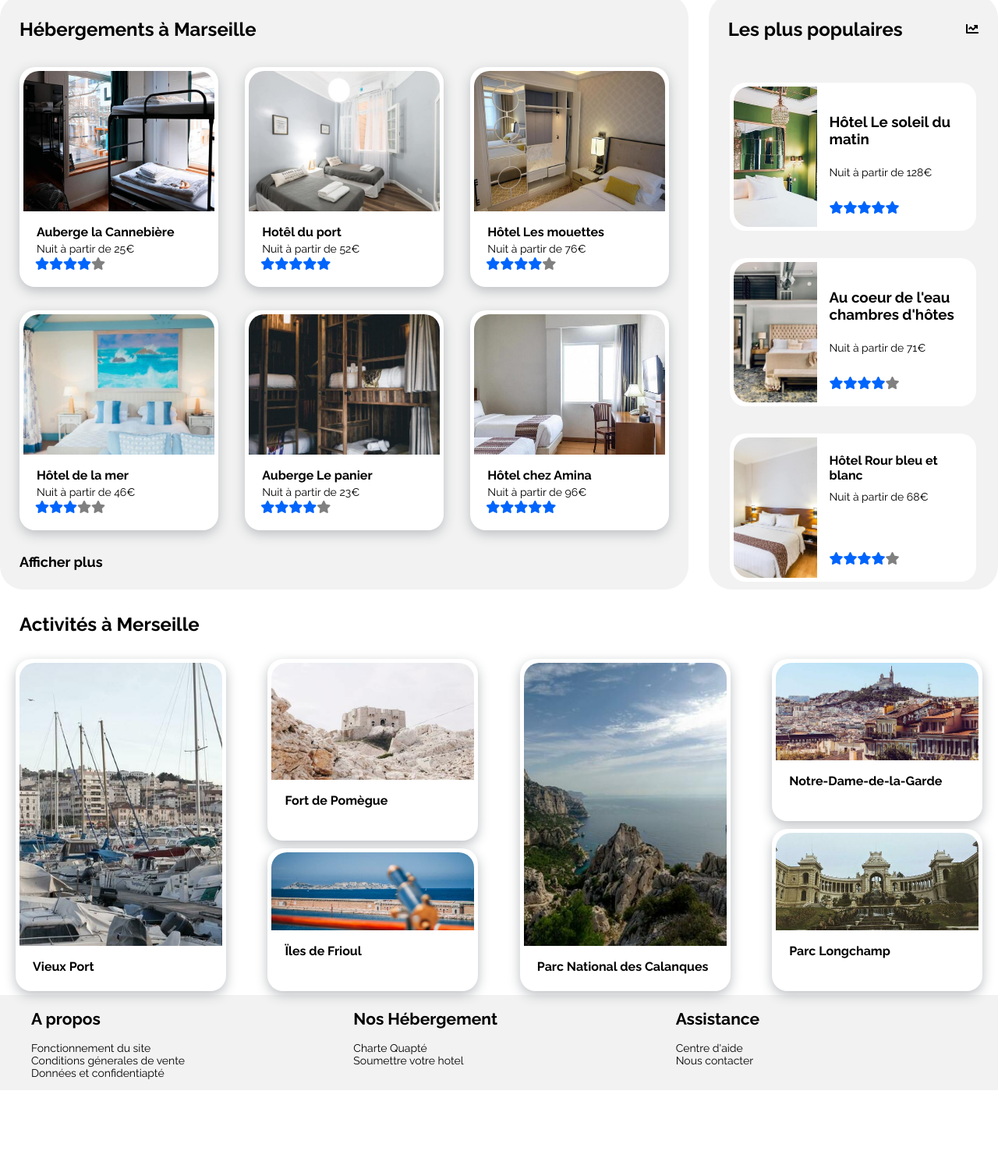
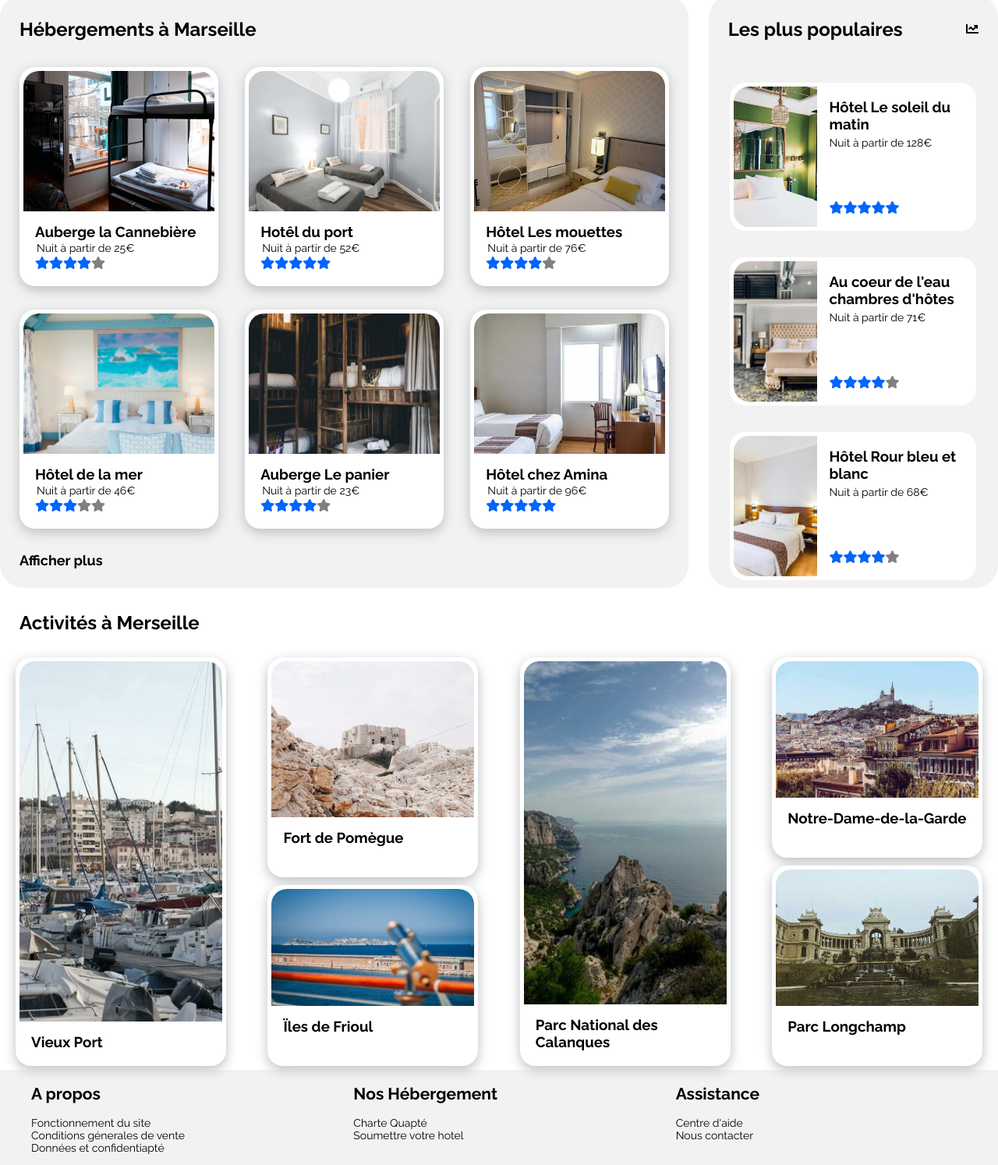
Before and after one commit to ilyass-ezzouine/EZZOUINE_ILYASS_2_25022021, a plain HTML site: page index.html in a window 1280 px wide. Shown: the part 326-1820 px from the top of the page at 78% size. Before the commit the page ends 1724 px from the top, so only its background shows below. Drawn offline with Linux system fonts and the light colour scheme.

Commit message:
Signed-off-by: Ilyass EZZOUINE <ilyass.ezzouine1@gmail.com>

```diff
--- a/P2.css
+++ b/P2.css
@@ -20,7 +20,7 @@ header {
     display: flex;
 }
 
-.onglet a{
+.onglet a {
     font-size: 20px;
     text-decoration: none;
     color: black;
@@ -36,15 +36,33 @@ header {
     order: 3;
     width: 50%;
     text-align: center;
+    border-bottom: 3px solid #f2f2f2;
+}
+
+.onglet:nth-child(2):hover {
+    border-bottom: 3px solid #0065fc;
+}
+
+.onglet:nth-child(2) a:hover {
+    color: #0065fc;
 }
 
 .onglet:nth-child(3) {
     text-align: center;
     order: 4;
     width: 50%;
+    border-bottom: 3px solid #f2f2f2;
 }
 
-.onglet:nth-child(4) a{
+.onglet:nth-child(3):hover {
+    border-bottom: 3px solid #0065fc;
+}
+
+.onglet:nth-child(3) a:hover {
+    color: #0065fc;
+}
+
+.onglet:nth-child(4) a {
     color: #0065fc;
     font-weight: bold;
 }
@@ -73,12 +91,14 @@ p:nth-child(1) {
     margin-bottom: 30px;
     padding-left: 20px;
 }
+
 .searchbar {
     font-weight: bold;
     font-size: 100%;
     border-color: #f2f2f2;
     border-style: solid;
 }
+
 .button {
     background-color: #0065fc;
     color: white;
@@ -89,6 +109,7 @@ p:nth-child(1) {
     border-radius: 10px;
     width: 40px;
 }
+
 .icon {
     display: flex;
     font-size: 100%;
@@ -105,7 +126,7 @@ p:nth-child(1) {
     flex-wrap: wrap;
     display: flex;
     align-items: center;
-  padding-left:20px;
+    padding-left: 20px;
 }
 
 .filter {
@@ -188,7 +209,6 @@ p:nth-child(1) {
 }
 
 section {
-
     display: flex;
     align-items: flex-start;
     flex-direction: column;
@@ -202,6 +222,7 @@ section {
     background-color: #f2f2f2;
     flex-direction: column;
 }
+
 .hebergements_populaires .articlesection a {
     display: flex;
     background: white;
@@ -222,19 +243,19 @@ section {
     font-weight: bold;
 }
 
-.iconsection{
+.iconsection {
     display: flex;
     align-items: center;
     justify-content: center;
 }
 
-.hebergements_populaires .articlesection .picturesection{
-        width:50%;
+.hebergements_populaires .articlesection .picturesection {
+    width: 50%;
     height: 100%;
     border-radius: 20px;
 }
 
-.photohebergement{
+.photohebergement {
     width: 100%;
     height: 180px;
     border-radius: 20px 0 0 20px;
@@ -243,27 +264,29 @@ section {
 }
 
 .infohebergement {
-
     display: flex;
     flex-direction: column;
     width: 50%;
     padding: 15px 0px 15px 15px
 }
-.infohebergement p{
+
+.infohebergement p {
     margin: 5px 0 5px 0;
+}
 
-}
-.infohebergement p:nth-child(1){
+.infohebergement p:nth-child(1) {
     font-size: 16px;
 }
- .infohebergement p:nth-child(2){
+
+.infohebergement p:nth-child(2) {
     font-size: 14px;
 }
+
 .infohebergement .fas {
     color: #0065fc;
 }
 
-.infohebergement .fas.gris{
+.infohebergement .fas.gris {
     color: gray;
 }
 
@@ -282,34 +305,34 @@ section {
     display: flex;
     flex-direction: column;
     background-color: white;
-  padding:5px;
+    padding: 5px;
     box-shadow: 0px 5px 15px #bcbfc2;
     border-radius: 20px;
     margin: 10px;
-
 }
 
-.hebergements .articlesection .picturesection{
-  width:100%;
+.hebergements .articlesection .picturesection {
+    width: 100%;
 }
 
-.hebergements .articlesection .picturesection .photohebergement{
+.hebergements .articlesection .picturesection .photohebergement {
     border-radius: 20px 20px 0 0;
 }
-.hebergements .articlesection .infohebergement{
-  width:100%;
+
+.hebergements .articlesection .infohebergement {
+    width: 100%;
 }
 
 .hebergements .articlesection .infohebergement p {
     margin: 2px;
 }
 
-.articlesection a{
+.articlesection a {
     text-decoration: none;
     color: black;
 }
 
-.linkafficherplus{
+.linkafficherplus {
     text-decoration: none;
     color: black;
     font-size: 18px;
@@ -324,7 +347,7 @@ section {
     flex-direction: column;
 }
 
-.activites .articlesection a{
+.activites .articlesection a {
     display: flex;
     flex-direction: column;
     background-color: white;
@@ -332,24 +355,34 @@ section {
     box-shadow: 0px 5px 15px #bcbfc2;
     border-radius: 20px;
     margin: 10px;
-
 }
 
-.activites .articlesection .picturesection{
-  width:100%;
+.activites .articlesection .picturesection {
+    width: 100%;
     height: 50%;
     overflow: hidden;
 }
 
-.activites .articlesection .picturesection .photohebergement{
+.activites .articlesection .picturesection .photohebergement {
     border-radius: 20px 20px 0 0;
 }
-.activites .articlesection .infohebergement{
-  width:100%;
 
+.activites .articlesection .infohebergement {
+    width: 100%;
 }
+
 .activites .articlesection .infohebergement p {
-  margin:2px ;
+    margin: 2px;
+}
+
+.activites h3,
+.hebergements h3,
+.hebergements_populaires h3 {
+    margin: 0;
+}
+
+.hebergements_populaires a {
+    margin: 0;
 }
 
 .bottomcontainer {
@@ -370,6 +403,7 @@ footer {
     padding-left: 20px;
     font-size: 14px;
 }
+
 .footertext {
     text-decoration: none;
     color: black;
@@ -393,10 +427,20 @@ footer {
         margin-left: 0px;
         order: 2;
         width: auto;
+        border-bottom: none;
+    }
+    .onglet:nth-child(2):hover {
+        border-bottom: none;
+        border-top: 3px solid #0065fc;
     }
     .onglet:nth-child(3) {
         width: auto;
         order: 3;
+        border-bottom: none;
+    }
+    .onglet:nth-child(3):hover {
+        border-bottom: none;
+        border-top: 3px solid #0065fc;
     }
     .onglet:nth-child(4) {
         order: 4;
@@ -412,7 +456,7 @@ footer {
     .textrecherche {
         display: initial;
     }
-  .button{
+    .button {
         border-radius: 0 10px 10px 0;
         width: 110px;
     }
@@ -443,7 +487,7 @@ footer {
         align-items: stretch;
     }
     .hebergements_populaires {
-    order:2;
+        order: 2;
         display: flex;
         width: 29%;
         padding: 10px;
@@ -453,17 +497,17 @@ footer {
         align-items: center;
         justify-content: space-between;
     }
-  .hebergements_populaires .articlesection{
+    .hebergements_populaires .articlesection {
         width: 90%;
     }
-  .hebergements_populaires .articlesection .picturesection{
-    width:35%;
+    .hebergements_populaires .articlesection .picturesection {
+        width: 35%;
     }
-  .hebergements_populaires .articlesection .infohebergement{
-    width:65%;
+    .hebergements_populaires .articlesection .infohebergement {
+        width: 65%;
     }
     .hebergements {
-    order:1;
+        order: 1;
         display: flex;
         width: 69%;
         padding: 10px;
@@ -475,8 +519,8 @@ footer {
         align-items: stretch;
     }
     .hebergements .articlesection {
-    width:33%;
-    padding:15px;
+        width: 33%;
+        padding: 15px;
     }
     .hebergements .articlesection a {
         display: flex;
@@ -487,47 +531,48 @@ footer {
         margin: 0;
         height: 100%;
     }
-  .linkafficherplus{
-    padding:15px 15px 15px 15px;
+    .linkafficherplus {
+        padding: 15px 15px 15px 15px;
     }
-  .activites{
-  order:3;
+    .activites {
+        order: 3;
         flex-direction: row;
         flex-wrap: wrap;
         justify-content: space-between;
         align-items: stretch;
     }
-  .activites .articlesection a{
-    height:100%;
+    .activites .articlesection a {
+        height: 100%;
     }
-  .activites .articlesection .picturesection{
+    .activites .articlesection .picturesection {
         height: auto;
         flex-grow: 1;
     }
-  .activites .articlesection .picturesection .photohebergement{
+    .activites .articlesection .picturesection .photohebergement {
         height: 100%;
     }
     .activites .articlesection {
         height: 100%;
     }
-  .activites .articlesection .infohebergement{
-    height:auto;
+    .activites .articlesection .infohebergement {
+        height: auto;
     }
- .column{
+    .column {
         display: flex;
         flex-direction: column;
-  width:23%;
+        width: 23%;
     }
     .column-2 .articlesection:nth-child(1) .picturesection {
-      max-height: 150px;
+        max-height: 200px;
     }
-  .column-2 .articlesection:nth-child(1), .column-4 .articlesection:nth-child(1)  {
+    .column-2 .articlesection:nth-child(1),
+    .column-4 .articlesection:nth-child(1) {
         margin-bottom: 10px;
     }
     .column-2 .articlesection:nth-child(2) .picturesection {
-    max-height:100px;
+        max-height: 150px;
     }
     .column-4 .picturesection {
-    max-height:125px;
+        max-height: 175px;
     }
 }
--- a/index.html
+++ b/index.html
@@ -1,15 +1,15 @@
 <!DOCTYPE html>
 <html lang="fr">
+
 <head>
     <meta charset="utf-8" />
     <link rel="stylesheet" href="css/all.min.css" />
     <link rel="stylesheet" href="P2.css" />
     <title> Reservia </title>
     <link rel="preconnect" href="https://fonts.gstatic.com" />
-    <link
-      href="https://fonts.googleapis.com/css2?family=Raleway:wght@400;700&display=swap"
-      rel="stylesheet"
-    />
+    <link href="https://fonts.googleapis.com/css2?family=Raleway:wght@400;700&display=swap" rel="stylesheet" />
+    <meta name="viewport" content="width=device-width,initial-scale=1">
+
 </head>
 
 <body>
@@ -17,12 +17,12 @@
         <header>
             <div class="onglet">
                 <a href="#">
-          <img src="Reservia.svg" width="90" alt="Reservia"  />
+                    <img src="Reservia.svg" width="90" alt="Reservia" />
                 </a>
             </div>
-        <div class="onglet" ><a href="#">Hèbergement</a></div>
-        <div class="onglet" ><a href="#">Activités</a></div>
-        <div class="onglet" ><a href="#">S'inscrire</a></div>
+            <div class="onglet"><a href="#">Hèbergement</a></div>
+            <div class="onglet"><a href="#">Activités</a></div>
+            <div class="onglet"><a href="#">S'inscrire</a></div>
         </header>
 
         <div class="text">
@@ -32,13 +32,7 @@
 
         <div class="Recherche">
             <div class="icon"><i class="fas fa-map-marker-alt"></i></div>
-        <input
-          class="searchbar"
-          type="search"
-          name="Recherche"
-          id="Recherche"
-          placeholder="Strasbourg, France"
-        />
+            <input class="searchbar" type="search" name="Recherche" id="Recherche" placeholder="Strasbourg, France" />
             <button class="button" type="submit">
           <span class="textrecherche"> Rechercher </span>
           <i class="fas fa-search"></i>
@@ -104,7 +98,7 @@
                     <a href="#">
                         <span class="picturesection">
               <img class="photohebergement"
-                src="Projet2-Reservia/images/hebergements/4_small/aw-creative-VGs8z60yT2c-unsplash.jpg"
+                src="Projet2-Reservia/images/hebergements/4_small/aw-creative-VGs8z60yT2c-unsplash.jpg" alt="chambres d'hôtes"
               />
             </span>
                         <div class="infohebergement">
@@ -123,11 +117,11 @@
                     <a href="#">
                         <span class="picturesection">
               <img class="photohebergement"
-                src="Projet2-Reservia/images/hebergements/4_small/febrian-zakaria-sjvU0THccQA-unsplash.jpg"
+                src="Projet2-Reservia/images/hebergements/4_small/febrian-zakaria-sjvU0THccQA-unsplash.jpg" alt="Hôtel Rour bleu et blanc"
               />
             </span>
                         <div class="infohebergement">
-              <p>Hôtel Rour bleu et blanc</p>
+                            <h3>Hôtel Rour bleu et blanc</h3>
                             <p>Nuit à partir de 68€</p>
                             <span class="stars">
                 <i class="fas fa-star"></i><i class="fas fa-star"></i
@@ -149,11 +143,11 @@
                     <a href="#">
                         <span class="picturesection">
               <img class="photohebergement"
-                src="Projet2-Reservia/images/hebergements/4_small/marcus-loke-WQJvWU_HZFo-unsplash.jpg"
+                src="Projet2-Reservia/images/hebergements/4_small/marcus-loke-WQJvWU_HZFo-unsplash.jpg" alt="Auberge la Cannebière"
               />
             </span>
                         <div class="infohebergement">
-              <p>Auberge la Cannebière</p>
+                            <h3>Auberge la Cannebière</h3>
                             <p>Nuit à partir de 25€</p>
                             <span class="stars">
                 <i class="fas fa-star"></i><i class="fas fa-star"></i
@@ -168,11 +162,11 @@
                     <a href="#">
                         <span class="picturesection">
               <img class="photohebergement"
-                src="Projet2-Reservia/images/hebergements/4_small/fred-kleber-gTbaxaVLvsg-unsplash.jpg"
+                src="Projet2-Reservia/images/hebergements/4_small/fred-kleber-gTbaxaVLvsg-unsplash.jpg" alt="Hotêl du port"
               />
             </span>
                         <div class="infohebergement">
-              <p>Hotêl du port</p>
+                            <h3>Hotêl du port</h3>
                             <p>Nuit à partir de 52€</p>
                             <span class="stars">
                 <i class="fas fa-star"></i><i class="fas fa-star"></i
@@ -187,11 +181,11 @@
                     <a href="#">
                         <span class="picturesection">
               <img class="photohebergement"
-                src="Projet2-Reservia/images/hebergements/4_small/reisetopia-B8WIgxA_PFU-unsplash.jpg"
+                src="Projet2-Reservia/images/hebergements/4_small/reisetopia-B8WIgxA_PFU-unsplash.jpg" alt="Hôtel Les mouettes"
               />
             </span>
                         <div class="infohebergement">
-              <p>Hôtel Les mouettes</p>
+                            <h3>Hôtel Les mouettes</h3>
                             <p>Nuit à partir de 76€</p>
                             <span class="stars">
                 <i class="fas fa-star"></i><i class="fas fa-star"></i
@@ -206,11 +200,11 @@
                     <a href="#">
                         <span class="picturesection">
               <img class="photohebergement"
-                src="Projet2-Reservia/images/hebergements/4_small/annie-spratt-Eg1qcIitAuA-unsplash.jpg"
+                src="Projet2-Reservia/images/hebergements/4_small/annie-spratt-Eg1qcIitAuA-unsplash.jpg" alt="Hôtel de la mer"
               />
             </span>
                         <div class="infohebergement">
-              <p>Hôtel de la mer</p>
+                            <h3>Hôtel de la mer</h3>
                             <p>Nuit à partir de 46€</p>
                             <span class="stars">
                 <i class="fas fa-star"></i><i class="fas fa-star"></i
@@ -225,11 +219,11 @@
                     <a href="#">
                         <span class="picturesection">
               <img class="photohebergement"
-                src="Projet2-Reservia/images/hebergements/4_small/nicate-lee-kT-ZyaiwBe0-unsplash.jpg"
+                src="Projet2-Reservia/images/hebergements/4_small/nicate-lee-kT-ZyaiwBe0-unsplash.jpg" alt="Auberge Le panier"
               />
             </span>
                         <div class="infohebergement">
-              <p>Auberge Le panier</p>
+                            <h3>Auberge Le panier</h3>
                             <p>Nuit à partir de 23€</p>
                             <span class="stars">
                 <i class="fas fa-star"></i><i class="fas fa-star"></i
@@ -240,15 +234,15 @@
                     </a>
                 </article>
 
-          <article class="articlesection" >
+                <article class="articlesection">
                     <a href="#">
                         <span class="picturesection">
               <img class="photohebergement"
-                src="Projet2-Reservia/images/hebergements/4_small/febrian-zakaria-M6S1WvfW68A-unsplash.jpg"
+                src="Projet2-Reservia/images/hebergements/4_small/febrian-zakaria-M6S1WvfW68A-unsplash.jpg" alt="Hôtel chez Amina"
               />
             </span>
                         <div class="infohebergement">
-              <p>Hôtel chez Amina</p>
+                            <h3>Hôtel chez Amina</h3>
                             <p>Nuit à partir de 96€</p>
                             <span class="stars">
                 <i class="fas fa-star"></i><i class="fas fa-star"></i
@@ -259,7 +253,7 @@
                     </a>
                 </article>
 
-          <a  class="linkafficherplus" href="#">  Afficher plus</a>
+                <a class="linkafficherplus" href="#">  Afficher plus</a>
             </div>
 
             <div class="activites">
@@ -272,11 +266,11 @@
                         <a href="#">
                             <span class="picturesection">
               <img class="photohebergement"
-                src="Projet2-Reservia/images/activites/4_small/reno-laithienne-QUgJhdY5Fyk-unsplash.jpg"
+                src="Projet2-Reservia/images/activites/4_small/reno-laithienne-QUgJhdY5Fyk-unsplash.jpg" alt="Vieux port"
               />
             </span>
                             <div class="infohebergement">
-              <p> Vieux Port</p>
+                                <h3> Vieux Port</h3>
                             </div>
                         </a>
                     </article>
@@ -288,11 +282,11 @@
                         <a href="#">
                             <span class="picturesection">
               <img class="photohebergement"
-                src="Projet2-Reservia/images/activites/4_small/paul-hermann-QFTrLdQIRhI-unsplash.jpg"
+                src="Projet2-Reservia/images/activites/4_small/paul-hermann-QFTrLdQIRhI-unsplash.jpg" alt="Fort de Pomègue"
               />
             </span>
                             <div class="infohebergement">
-              <p> Fort de Pomègue </p>
+                                <h3> Fort de Pomègue </h3>
                             </div>
                         </a>
                     </article>
@@ -301,11 +295,11 @@
                         <a href="#">
                             <span class="picturesection">
               <img class="photohebergement"
-                src="Projet2-Reservia/images/activites/4_small/kevin-hikari-rV_Qd1l-VXg-unsplash.jpg"
+                src="Projet2-Reservia/images/activites/4_small/kevin-hikari-rV_Qd1l-VXg-unsplash.jpg" alt="Ïles de Frioul"
               />
             </span>
                             <div class="infohebergement">
-              <p> Ïles de Frioul </p>
+                                <h3> Ïles de Frioul </h3>
                             </div>
                         </a>
                     </article>
@@ -316,11 +310,11 @@
                         <a href="#">
                             <span class="picturesection">
               <img class="photohebergement"
-                src="Projet2-Reservia/images/activites/4_small/kilyan-sockalingum-NR8-cBCN3aI-unsplash.jpg"
+                src="Projet2-Reservia/images/activites/4_small/kilyan-sockalingum-NR8-cBCN3aI-unsplash.jpg" alt="Parc National des Calanques"
               />
             </span>
                             <div class="infohebergement">
-              <p> Parc National des Calanques </p>
+                                <h3> Parc National des Calanques </h3>
                             </div>
                         </a>
                     </article>
@@ -331,11 +325,11 @@
                         <a href="#">
                             <span class="picturesection">
               <img class="photohebergement"
-                src="Projet2-Reservia/images/activites/4_small/florian-wehde-xW9e8gdotxI-unsplash.jpg"
+                src="Projet2-Reservia/images/activites/4_small/florian-wehde-xW9e8gdotxI-unsplash.jpg" alt="Notre-Dame-de-la-Garde"
               />
             </span>
                             <div class="infohebergement">
-              <p> Notre-Dame-de-la-Garde </p>
+                                <h3> Notre-Dame-de-la-Garde </h3>
                             </div>
                         </a>
                     </article>
@@ -344,11 +338,11 @@
                         <a href="#">
                             <span class="picturesection">
               <img class="photohebergement"
-                src="Projet2-Reservia/images/activites/4_small/lena-paulin-wH2-EJoDcV0-unsplash.jpg"
+                src="Projet2-Reservia/images/activites/4_small/lena-paulin-wH2-EJoDcV0-unsplash.jpg" alt="Parc Longchamp"
               />
             </span>
                             <div class="infohebergement">
-              <p> Parc Longchamp </p>
+                                <h3> Parc Longchamp </h3>
                             </div>
                         </a>
                     </article>
@@ -383,4 +377,5 @@
         </footer>
     </div>
 </body>
+
 </html>
```
Lines whose indentation alone changed are shown as unchanged.
